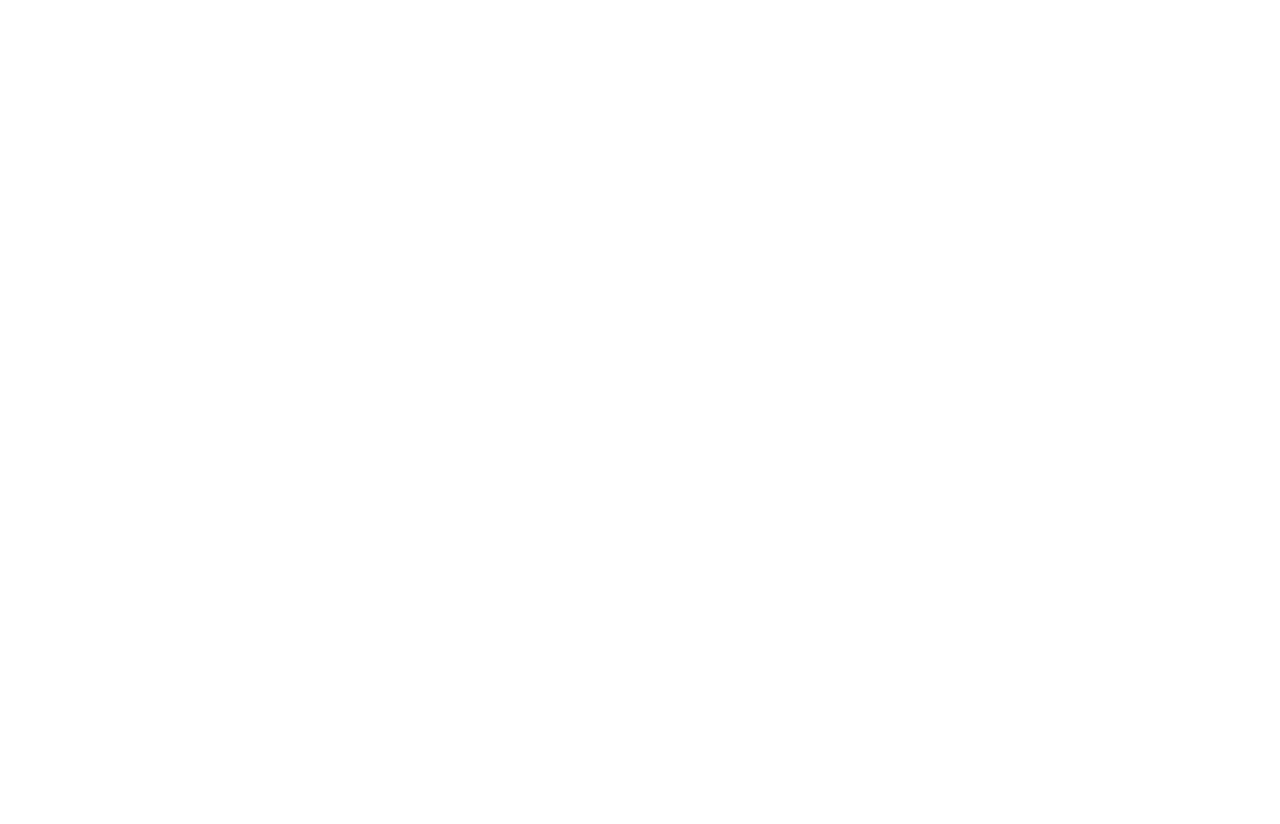
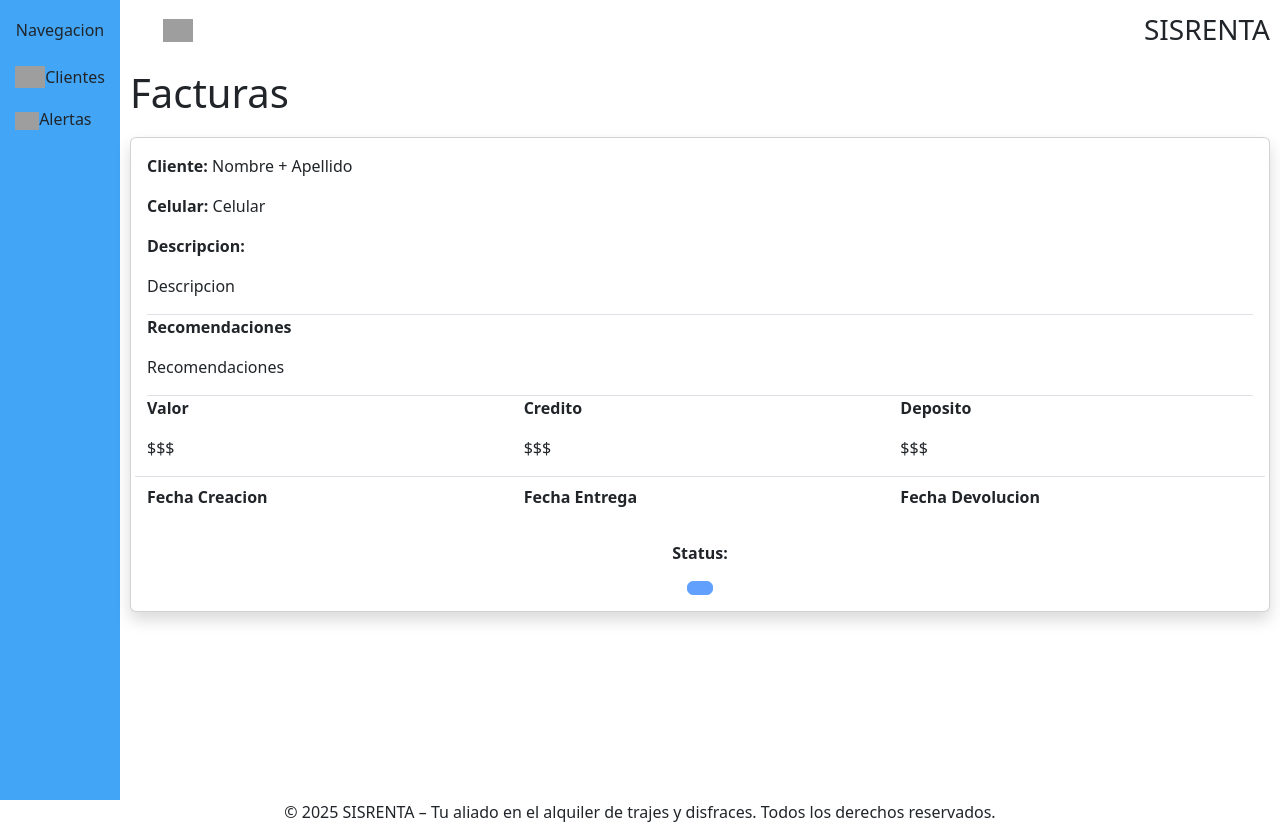
Before and after one commit to Sanavi01/sisrenta-react, a React (Vite) app: page /infoInvoice in a window 1280 px wide. Before the commit this address had no page. Before the commit the page ends 800 px from the top, so only its background shows below. Built offline with nearby package versions, Linux system fonts and the light colour scheme; grey boxes are pictures that could not be loaded.

Commit message:
Added infoInvoice page, this page shows all the info of each invoice

```diff
--- a/src/App.jsx
+++ b/src/App.jsx
@@ -8,6 +8,8 @@
 import FindCustomer from './pages/FindCustomer/FindCustomer'
 import InfoCustomer from './pages/InfoCustomer/InfoCustomer'
 import CreateInvoice from './pages/CreateInvoice/CreateInvoice'
+import InfoInvoice from './pages/InfoInvoice/InfoInvoice'
+
 
 
 
@@ -60,10 +62,15 @@
             <Layout>
               <CreateInvoice />
             </Layout>
-
           }
-
-
+        />
+        <Route
+          path='/infoInvoice'
+          element={
+            <Layout>
+              <InfoInvoice />
+            </Layout>
+          }
         />
 
       </Routes>
--- /dev/null
+++ b/src/pages/InfoInvoice/InfoInvoice.jsx
@@ -0,0 +1,89 @@
+import React from 'react'
+
+function InfoInvoice() {
+
+
+    return (
+        <div className="right-side">
+            <div className="top-menu">
+                <button
+                    className="hamburger btn btn-toggle col-1"
+                    data-bs-target="#menu-container"
+                    data-bs-toggle="collapse"
+                    aria-controls="menu-container"
+                    aria-expanded="true">
+                    <img
+                        src="https://img.icons8.com/?size=100&id=8113&format=png&color=000000"
+                        alt="toggle"
+                        width="30" />
+
+                </button>
+                <h3 style={{ marginBottom: '0px' }}>
+                    SISRENTA
+                </h3>
+            </div>
+            {/*<!-- Aquí se inyectará el todo el contenido de la pagina --> */}
+            <div className="main-content">
+                <h1 style={{ marginBottom: "20px" }}>Facturas</h1>
+                <div className="card shadow p-3">
+                    <div className="">
+                        <p>
+                            <b>Cliente:</b> Nombre + Apellido
+                        </p> {/* Insertar Nombre y Apellido */}
+                        <p>
+                            <b>Celular:</b> Celular
+                        </p> {/* Insertar celular*/}
+                    </div>
+                    <div className="border-bottom">
+                        <p><b>Descripcion:</b></p>
+                        <p>Descripcion</p> {/* Insertar Descripcion */}
+                    </div>
+                    <div className="border-bottom">
+                        <p><b>Recomendaciones</b></p>
+                        <p>Recomendaciones {/* Insertar Recomendaciones*/}</p>
+                    </div>
+                    <div className="row border-bottom mb-2">
+                        <div className="col">
+                            <p><b>Valor</b></p>
+                            <p>$$$ {/* Insertar Valor*/} </p>
+                        </div>
+                        <div className="col">
+                            <p><b>Credito</b></p>
+                            <p>$$$ {/* Insertar Credito*/}</p>
+                        </div>
+                        <div className="col">
+                            <p><b>Deposito</b></p>
+                            <p>$$$ {/* Insertar Deposito*/}</p>
+                        </div>
+                    </div>
+                    <div className="row">
+                        <div className="col"><p><b>Fecha Creacion</b></p></div>
+                        <div className="col"><p><b>Fecha Entrega</b></p></div>
+                        <div className="col"><p><b>Fecha Devolucion</b></p></div>
+                    </div>
+                    <div className="row">
+                        <div className="col"><p>{/* Insertar Fecha de Creacion*/}</p></div>
+                        <div className="col"><p>{/* Insertar Fecha de Entrega*/}</p></div>
+                        <div className="col"><p>{/* Insertar Fecha de Devolucion*/}</p></div>
+                    </div>
+
+                    <div
+                        style={{
+                            display: 'flex',
+                            alignItems: 'center',
+                            justifyContent: 'center',
+                            flexDirection: 'column'
+                        }}>
+                        <p><b>Status:</b></p>
+                        <button
+                            className="btn btn-primary"
+                            disabled>{/* Insertar Estado de la Factura */}
+                        </button>
+                    </div>
+                </div>
+            </div>
+        </div>
+    )
+}
+
+export default InfoInvoice
```
Lines whose indentation alone changed are shown as unchanged.
